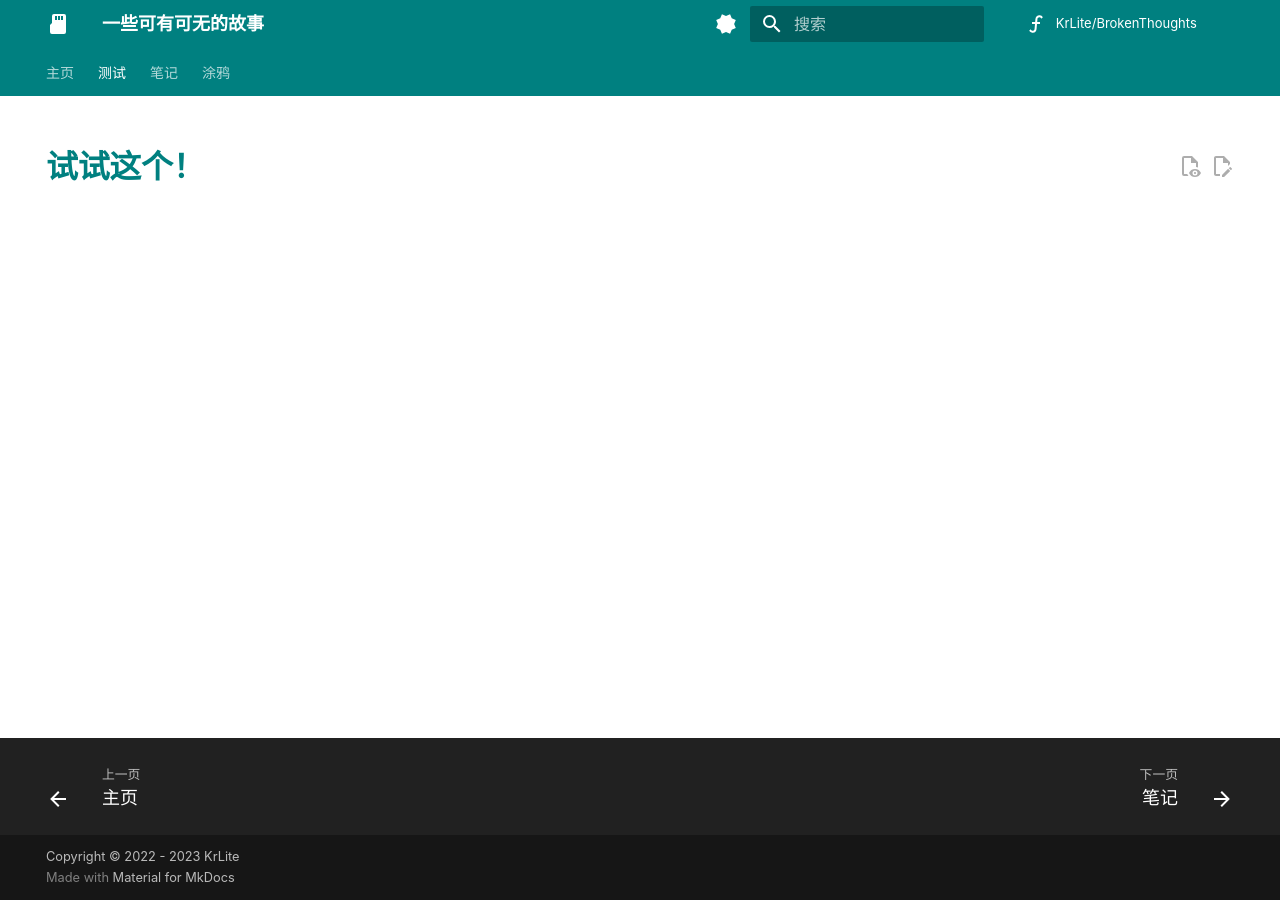
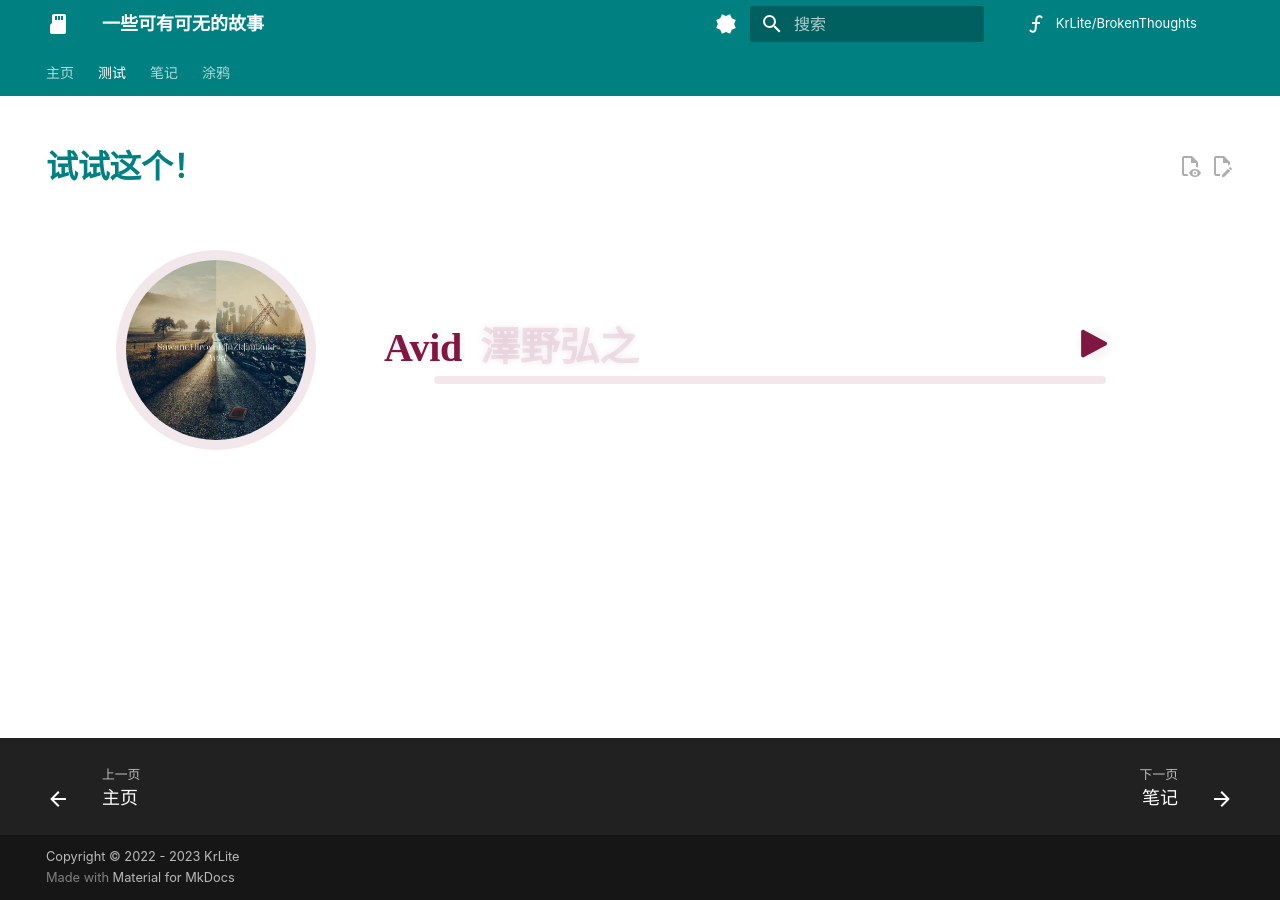
Before and after one commit to KrLite/BrokenThoughts, an MkDocs documentation site: the page built from docs/test.md, in a window 1280 px wide. Built offline with MkDocs 1.6.1 and Material for MkDocs 9.7.7, drawn with Linux system fonts in a browser that asks for light colours; some web fonts are replaced; comment, search, counter and statistics services are not loaded.

Commit message:
just to ensure

```diff
--- a/docs/test.md
+++ b/docs/test.md
@@ -6,4 +6,38 @@ hide:
 
 # 试试这个！
 
+<section class="music-player">
+<audio src="../assets/music/avid/6d9bfe7c4a2e7decbc9e171779b91c5f.mp3" id="audio"></audio>
+<div class="music-player__container-main music-player__padding-around" style="--music-fg-color--light: rgba(128, 23, 66, 1);--music-fg-color--dark: rgba(255, 108, 197, 1);--music-bg-color--light: rgba(128, 23, 66, 0.1);--music-bg-color--dark: rgba(255, 108, 197, 0.1);">
+  <div class="music-player__disk" style="--music-disk-image: url('../assets/music/avid/cover.png');"></div>
+  <div class="music-player__inner-container-main music-player__padding-sides">
+    <div class="music-player__title-container">
+	  <h1>
+	    <span class="music-player__title">Avid</span>
+	    <span class="music-player__artist">澤野弘之</span>
+	  </h1>
+	  <div class="music-player__controls">
+        <button class="music-player-btn__play pause">
+          <span></span>
+          <span></span>
+        </button>
+      </div>
+	</div>
+	<div class="music-player__container">
+	  <span class="music-player__time">
+	    <span class="music-player__volume music-player__shift">
+		  <input type="range" value="0" class="music-player__volume-bar">
+		</span>
+	    <span class="music-player__time-text"></span>
+	  </span>
+	  <div class="music-player__inner-container">
+	    <div class="music-player__slider music-player__shift">
+          <input type="range" value="0" class="music-player__seek-bar">
+        </div>
+	  </div>
+	</div>
+  </div>
+</div>
+</section>
+
 <script src="../javascripts/music_player.js"></script>
```
